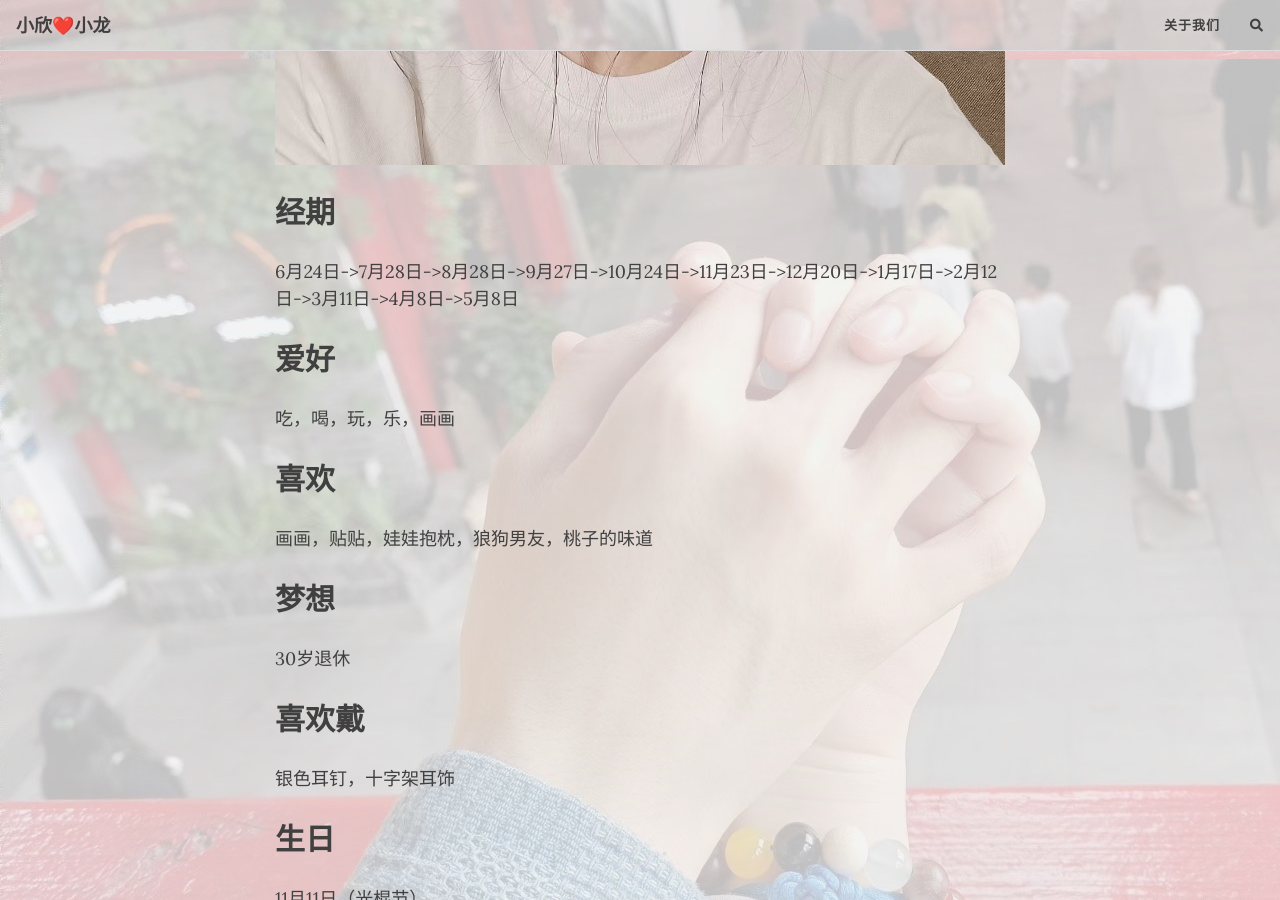
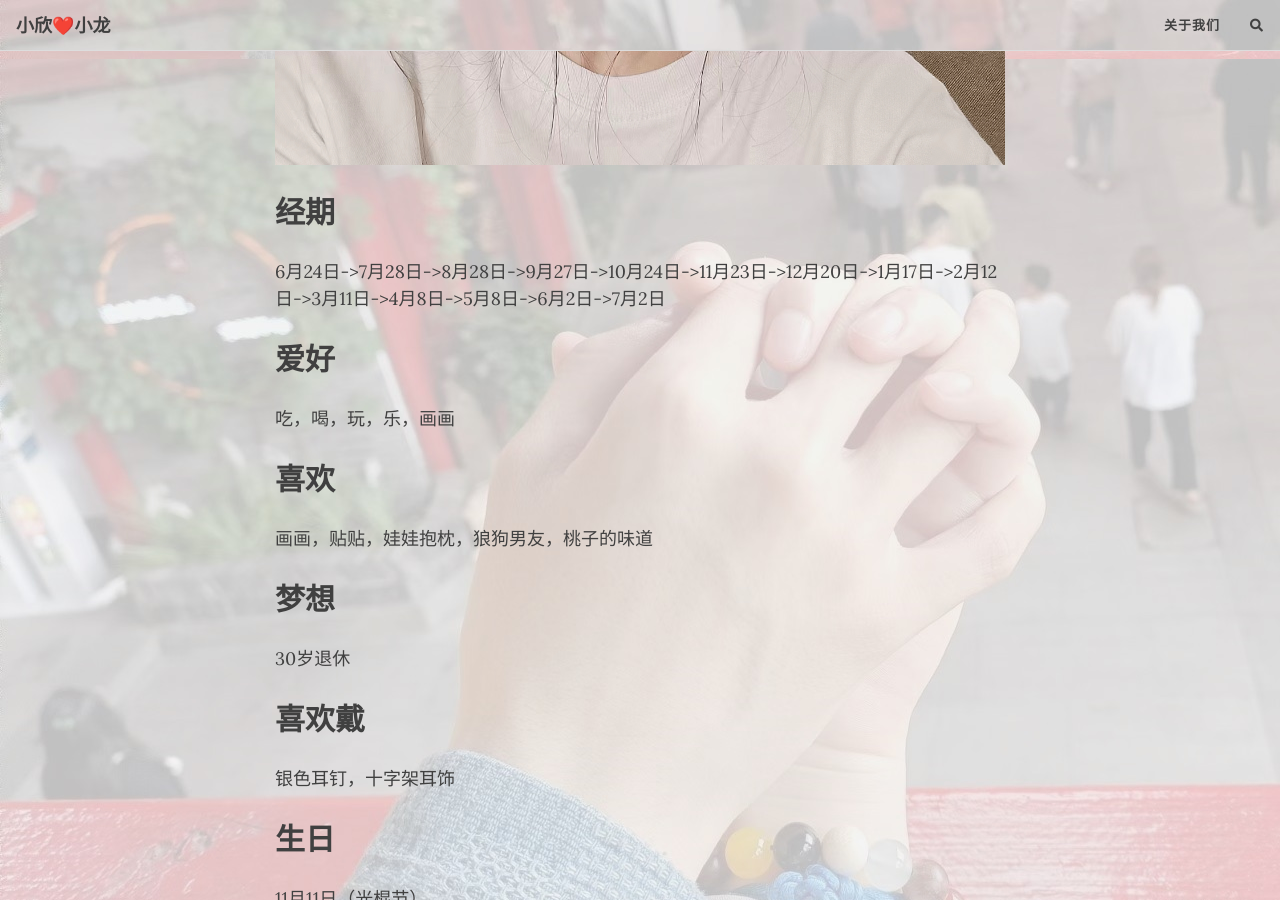
Before and after one commit to dengchenlong/dengchenlong.github.io, a Jekyll site: the page built from aboutus.markdown, in a window 1280 px wide and 900 px high, scrolled down 901 px. Built offline with Jekyll 4.4.1, drawn with Linux system fonts in a browser that asks for light colours; nearby versions of some CDN libraries; our own code applies the rules of GitHub Pages for plain Markdown files; comment, search, counter and statistics services are not loaded.

Commit message:
更新经期

```diff
--- a/aboutus.markdown
+++ b/aboutus.markdown
@@ -9,7 +9,7 @@
 
 ## 经期
 
-6月24日->7月28日->8月28日->9月27日->10月24日->11月23日->12月20日->1月17日->2月12日->3月11日->4月8日->5月8日
+6月24日->7月28日->8月28日->9月27日->10月24日->11月23日->12月20日->1月17日->2月12日->3月11日->4月8日->5月8日->6月2日->7月2日
 
 ## 爱好
 
```
